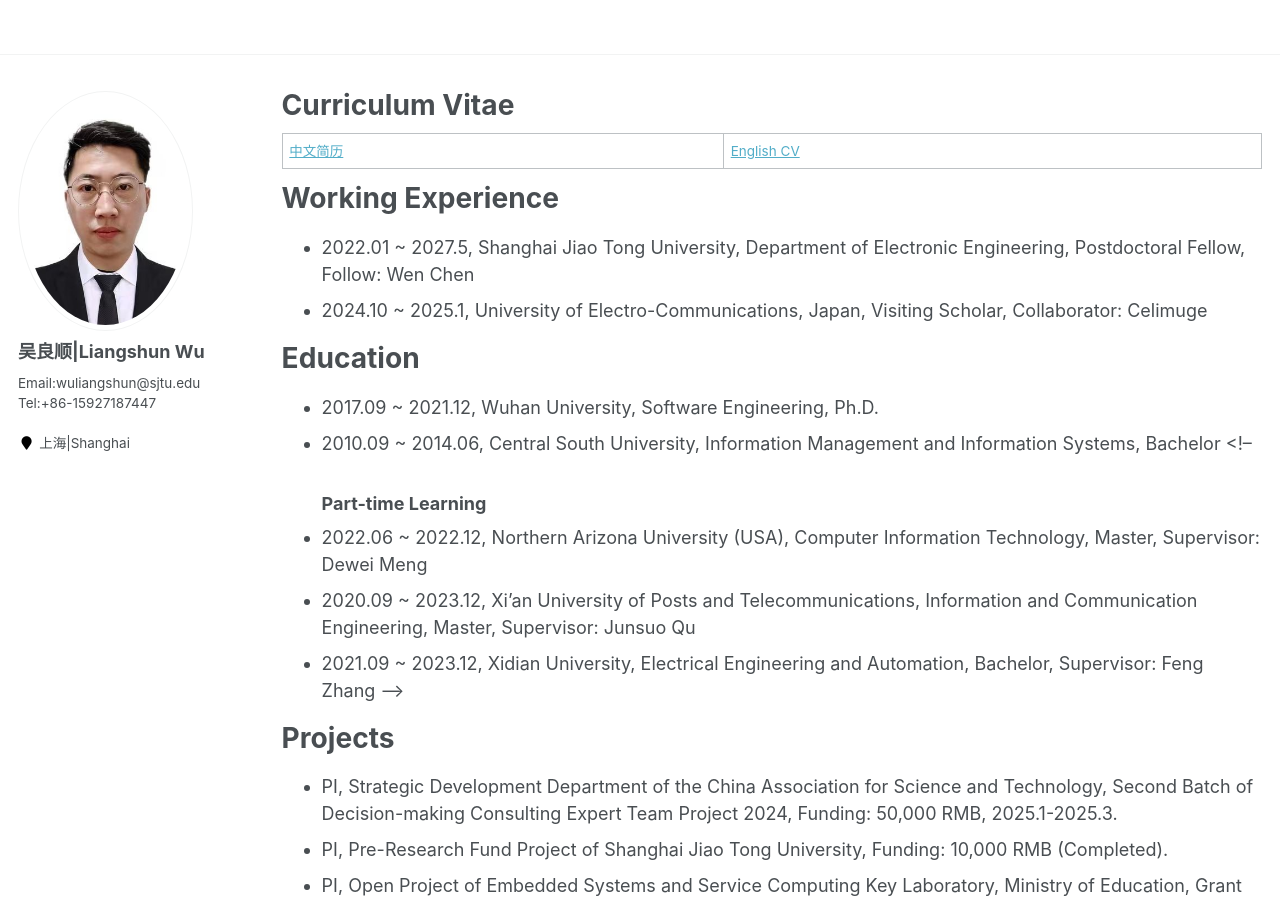
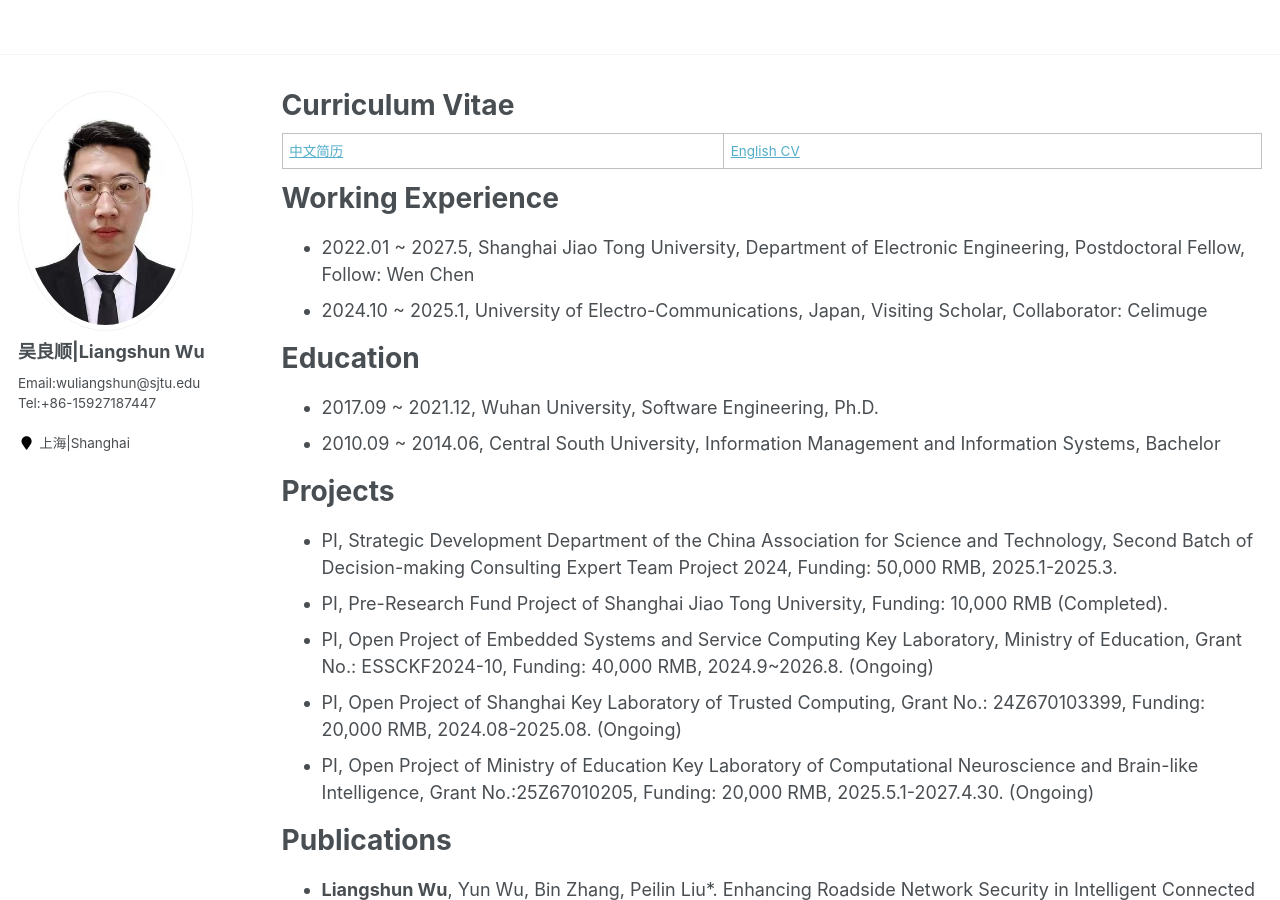
Before and after one commit to wuliangshun/wuliangshun.github.io, a Jekyll site: the page built from _pages/cv-en.md, in a window 1280 px wide and 900 px high. Built offline with Jekyll 4.4.1, drawn with Linux system fonts in a browser that asks for light colours.

Commit message:
first commit

```diff
--- a/_pages/cv-en.md
+++ b/_pages/cv-en.md
@@ -21,11 +21,6 @@ Education
 
 * 2017.09 ~ 2021.12,  Wuhan University,  Software Engineering,  Ph.D.
 * 2010.09 ~ 2014.06,  Central South University,  Information Management and Information Systems,  Bachelor
-<!--
-### Part-time Learning
-* 2022.06 ~ 2022.12,  Northern Arizona University (USA),  Computer Information Technology,  Master,   Supervisor: Dewei Meng
-* 2020.09 ~ 2023.12,  Xi'an University of Posts and Telecommunications,  Information and Communication Engineering,  Master,  Supervisor: Junsuo Qu
-* 2021.09 ~ 2023.12,  Xidian University,  Electrical Engineering and Automation,  Bachelor,  Supervisor: Feng Zhang -->
 
 
 Projects
```
